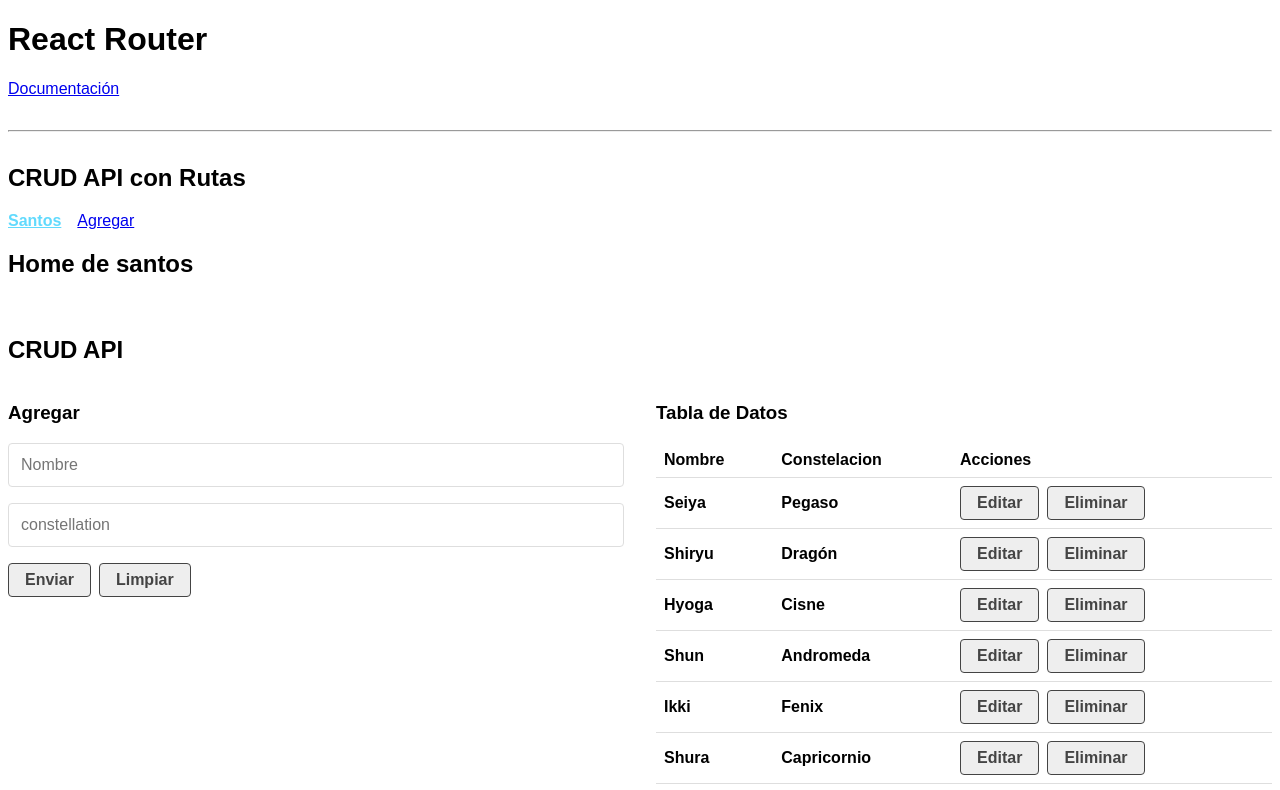
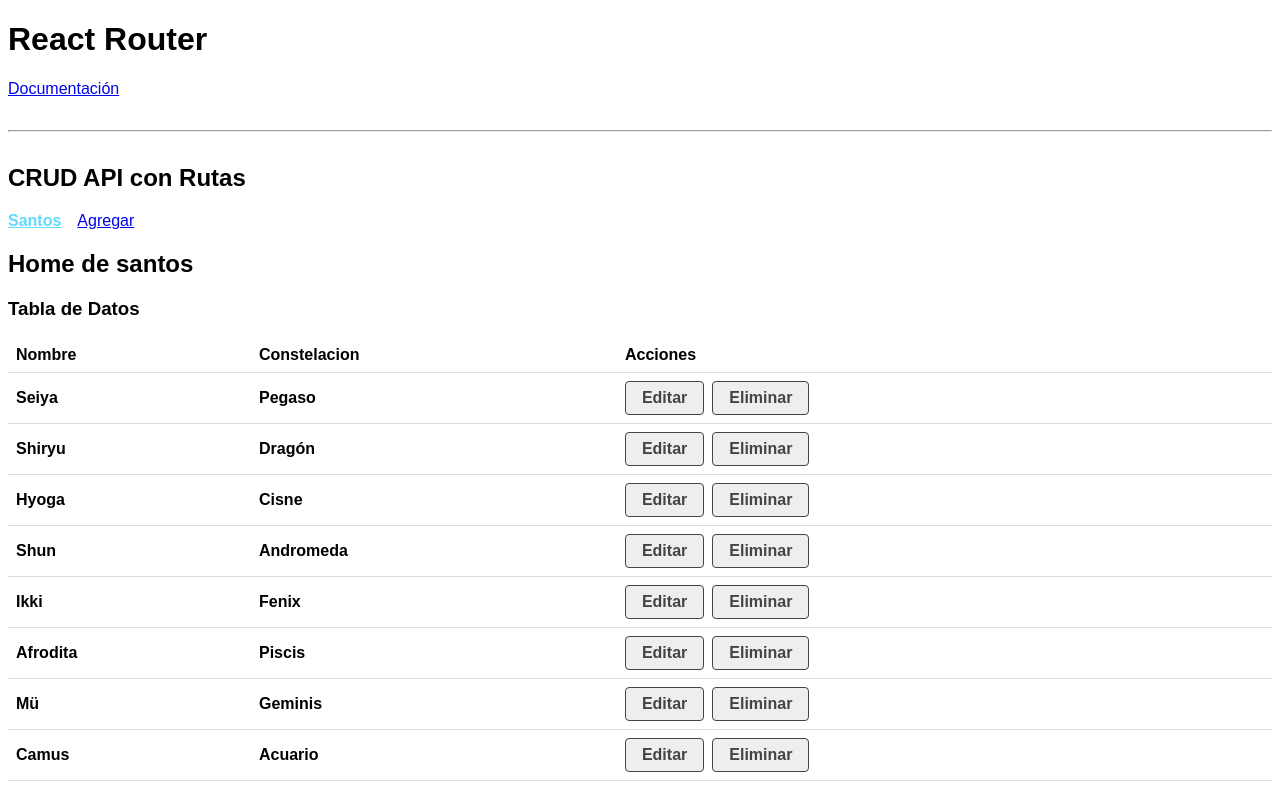
Before and after one commit to MauricioMorenoMorales/JMC-React-router, a React (Create React App) app: page /#/ in a window 1280 px wide. Shown: the top 790 px of the page. Built offline with nearby package versions, Linux system fonts and the light colour scheme; data requests are answered from the project's data file.

Commit message:
Empezando la clase 67

```diff
--- a/src/api/db.json
+++ b/src/api/db.json
@@ -26,14 +26,19 @@
       "constellation": "Fenix"
     },
     {
-      "name": "Shura ",
-      "constellation": "Capricornio",
+      "name": "Afrodita",
+      "constellation": "Piscis",
       "id": 1626966630918
     },
     {
       "name": "Mü",
       "constellation": "Geminis",
       "id": 1626966639665
+    },
+    {
+      "name": "Camus",
+      "constellation": "Acuario",
+      "id": 1628777933287
     }
   ]
 }
--- a/src/components/CrudApi.jsx
+++ b/src/components/CrudApi.jsx
@@ -111,12 +111,41 @@
 				<Switch>
 					<Route exact path="/">
 						<h2>Home de santos</h2>
+
+						{loading && <Loader />}
+						{error && (
+							<Message
+								message={`Error ${error.status}: ${error.statusText}`}
+								backgroundColor="#dc3545"
+							/>
+						)}
+						{/* CrudApi default function is get the data and store it in the component Crudtable */}
+						{/* When they click on a button inside this component they call the two functions bellow  with the element and elemet.id*/}
+						{db && (
+							<CrudTable
+								data={db}
+								setDataToEdit={setDataToEdit}
+								deleteData={deleteData}
+							/>
+						)}
 					</Route>
 					<Route exact path="/agregar">
 						<h2>Agregar Santos</h2>
+						<CrudForm
+							createData={createData}
+							updateData={updateData}
+							dataToEdit={dataToEdit}
+							setDataToEdit={setDataToEdit}
+						/>
 					</Route>
 					<Route exact path="/editar/:id">
 						<h2>Editar santos</h2>
+						<CrudForm
+							createData={createData}
+							updateData={updateData}
+							dataToEdit={dataToEdit}
+							setDataToEdit={setDataToEdit}
+						/>
 					</Route>
 					<Route path="*" children={Error404} />
 				</Switch>
@@ -125,28 +154,6 @@
 			<h2>CRUD API</h2>
 			<article className="grid-1-2">
 				{/* The crud form create and update the data */}
-				<CrudForm
-					createData={createData}
-					updateData={updateData}
-					dataToEdit={dataToEdit}
-					setDataToEdit={setDataToEdit}
-				/>
-				{loading && <Loader />}
-				{error && (
-					<Message
-						message={`Error ${error.status}: ${error.statusText}`}
-						backgroundColor="#dc3545"
-					/>
-				)}
-				{/* CrudApi default function is get the data and store it in the component Crudtable */}
-				{/* When they click on a button inside this component they call the two functions bellow  with the element and elemet.id*/}
-				{db && (
-					<CrudTable
-						data={db}
-						setDataToEdit={setDataToEdit}
-						deleteData={deleteData}
-					/>
-				)}
 			</article>
 		</div>
 	);
--- a/src/components/CrudForm.jsx
+++ b/src/components/CrudForm.jsx
@@ -1,4 +1,5 @@
 import React, { useState, useEffect } from 'react';
+import { useHistory } from 'react-router';
 
 const initialForm = {
 	name: '',
@@ -9,6 +10,7 @@
 const CrudForm = ({ createData, updateData, dataToEdit, setDataToEdit }) => {
 	const [form, setForm] = useState(initialForm); //This data fills the form state
 	//Fills the form with the information to edit when setData to edit is changed on <CrudTable />
+	const history = useHistory();
 	useEffect(() => {
 		if (dataToEdit) {
 			setForm(dataToEdit);
@@ -41,6 +43,7 @@
 	const handleReset = () => {
 		setForm(initialForm);
 		setDataToEdit(null);
+		history.push('/');
 	};
 
 	return (
--- a/src/components/CrudTable.jsx
+++ b/src/components/CrudTable.jsx
@@ -1,6 +1,12 @@
 import React from 'react';
+import { useHistory } from 'react-router-dom';
 
 const CrudTable = ({ data, setDataToEdit, deleteData }) => {
+	const history = useHistory();
+	const handleEdit = element => {
+		setDataToEdit(element);
+		history.push(`/editar/:${element.id}`);
+	};
 	return (
 		<div>
 			<h3>Tabla de Datos</h3>
@@ -19,7 +25,7 @@
 								<th>{e.name}</th>
 								<th>{e.constellation}</th>
 								<th>
-									<button onClick={() => setDataToEdit(e)}>Editar</button>
+									<button onClick={() => handleEdit(e)}>Editar</button>
 									<button onClick={() => deleteData(e.id)}>Eliminar</button>
 								</th>
 							</tr>
```
